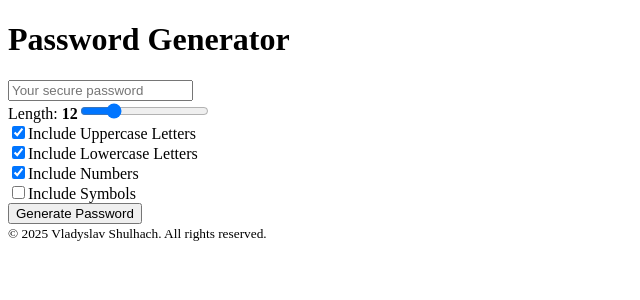
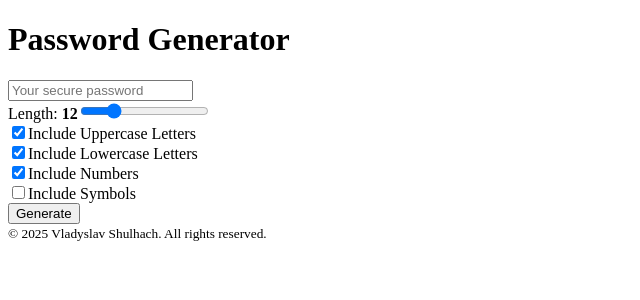
Before and after one commit to vladyslav-shulhach/password-generator-app-main, a React (Vite) app: page / in a window 1280 px wide. Shown: the top 300 px of the page, without its empty margins (0-640 px from the left). Built offline with nearby package versions, Linux system fonts and the light colour scheme.

Commit message:
Restructure HTML

```diff
--- a/src/App.jsx
+++ b/src/App.jsx
@@ -20,11 +20,11 @@
   };
 
   return (
-    <div className="app-window">
+    <div>
       <header>
         <h1>Password Generator</h1>
       </header>
-
+      <main className="app-window">
         <section className="password-showcase">
           <input
             type="text"
@@ -96,10 +96,10 @@
             </label>
           </div>
           <button type="submit" className="button">
-          Generate Password
+            Generate
           </button>
         </form>
-
+      </main>
       <footer>
         <small>
           &copy; {new Date().getFullYear()} Vladyslav Shulhach. All rights
```
Lines whose indentation alone changed are shown as unchanged.
